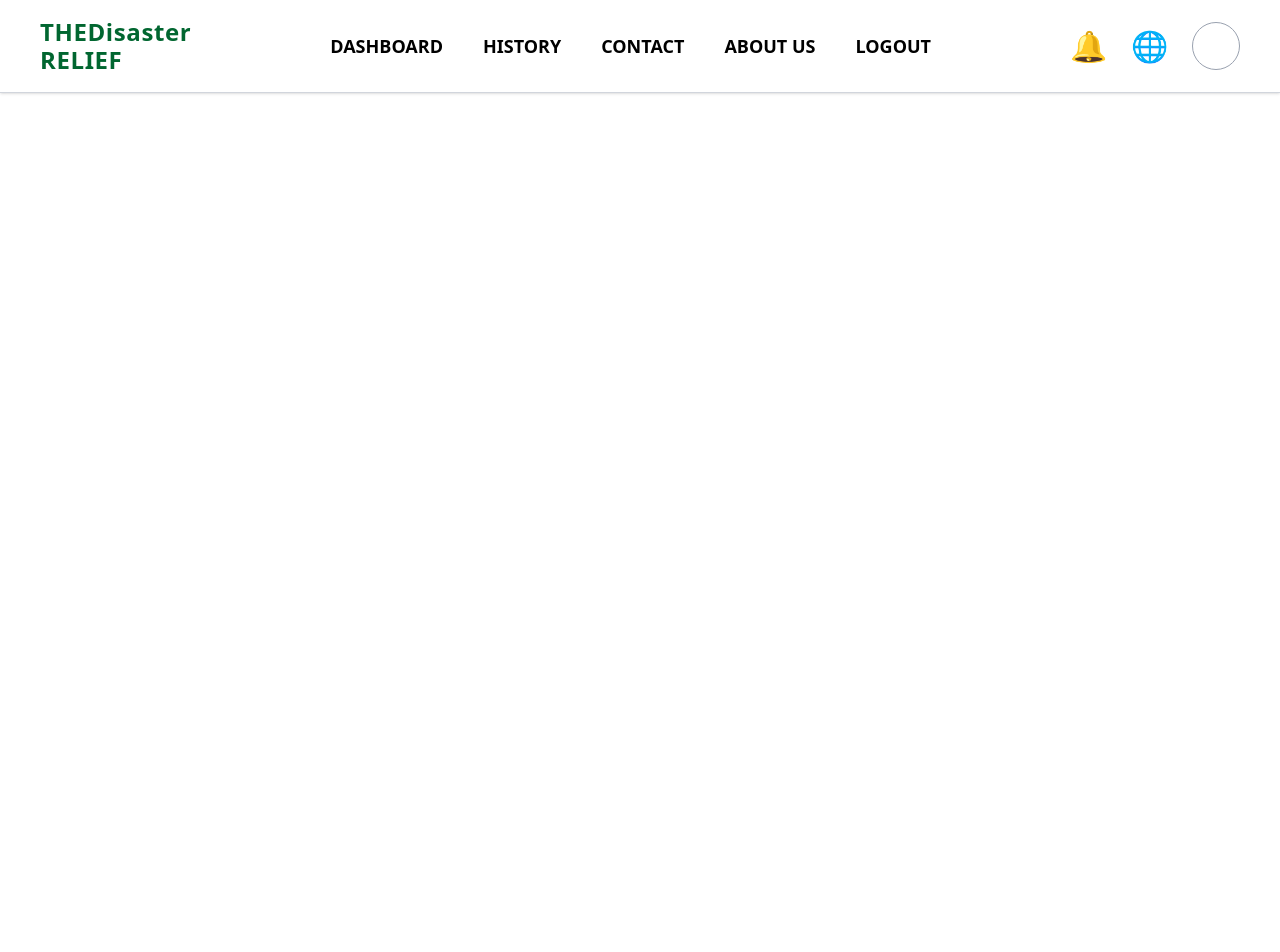
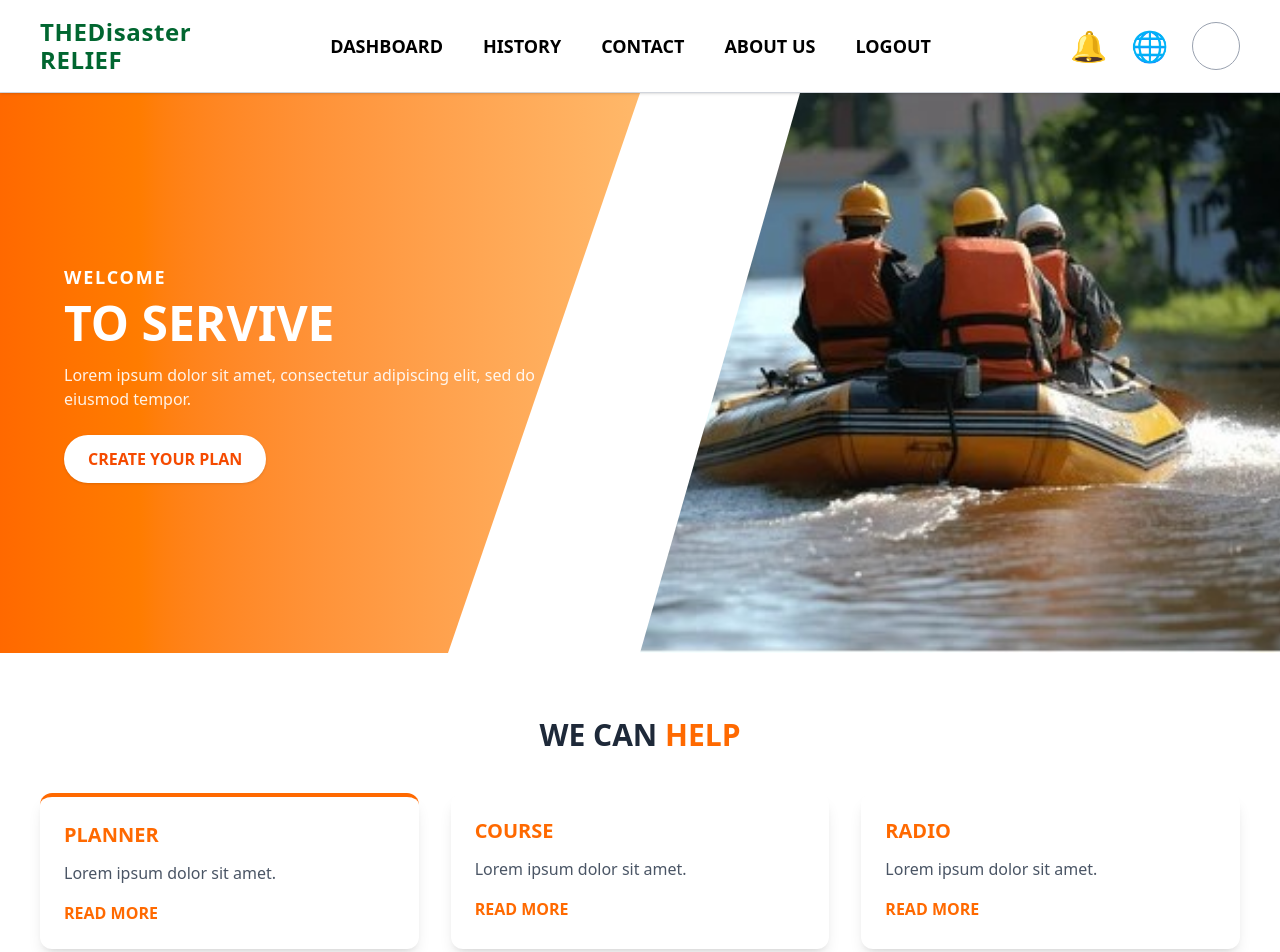
Before and after one commit to kabita800/The-Diasaster-Relief, a React app in the folder frontend/: page / in a window 1280 px wide. Shown: the top 952 px of the page. Before the commit the page ends 800 px from the top, so only its background shows below. Built offline with nearby package versions, Linux system fonts and the light colour scheme; the HTML template or start-up script is replaced by a standard one.

Commit message:
secondcommit

```diff
--- a/frontend/src/App.jsx
+++ b/frontend/src/App.jsx
@@ -1,10 +1,15 @@
 import { Routes, Route } from "react-router-dom";
 import Bar from "./pages/Bar"
+import Home from "./pages/Home"
 function App() {
   return (
-    <Routes>
-      <Route path="/" element={<Bar />} />
-    </Routes>
+
+      <>
+      <Bar />
+      <Routes>
+        <Route path="/" element={<Home />} />
+      </Routes>
+    </>
   );
 }
 
--- a/frontend/src/pages/Bar.jsx
+++ b/frontend/src/pages/Bar.jsx
@@ -4,7 +4,7 @@ import { NavLink } from "react-router-dom";
 
 export default function Bar() {
   return (
-    <div className="w-full flex flex-row items-center justify-between px-10 py-4 border-b border-gray-300 bg-white shadow-sm">
+   <div className="w-full flex flex-row items-center justify-between px-10 py-4 border-b border-gray-300 bg-white shadow-sm sticky top-0 z-50">
       {/* Logo */}
       <h1 className="font-bold text-2xl text-green-800 tracking-wide">
         THEDisaster <span className="block -mt-1">RELIEF</span>
@@ -16,7 +16,7 @@ export default function Bar() {
           to="/dashboard"
           className={({ isActive }) =>
             isActive
-              ? "text-lg font-bold text-orange-400 border-b-2 border-orange-400"
+              ? "text-lg font-bold  border-b-4 border-green-700"
               : "text-lg text-black font-semibold  transition hover:border-b-4 border-green-700"
           }
         >
@@ -27,7 +27,7 @@ export default function Bar() {
   to="/history"
   className={({ isActive }) =>
     isActive
-              ? "text-lg font-bold text-orange-400"
+      ? "text-lg font-bold border-b-4 border-green-700"
       : "text-lg text-black font-semibold hover:border-b-4 border-green-700 transition"
   }
 >
@@ -38,7 +38,7 @@ export default function Bar() {
   to="/contact"
   className={({ isActive }) =>
     isActive
-              ? "text-lg font-bold text-orange-400"
+      ? "text-lg font-bold border-b-4 border-green-700"
       : "text-lg text-black font-semibold hover:border-b-4 border-green-700 transition"
   }
 >
@@ -49,16 +49,24 @@ export default function Bar() {
   to="/aboutus"
   className={({ isActive }) =>
     isActive
-              ? "text-lg font-bold text-orange-400"
+      ? "text-lg font-bold border-b-4 border-green-700"
       : "text-lg text-black font-semibold hover:border-b-4 border-green-700 transition"
   }
 >
   ABOUT US
 </NavLink>
 
-        <button className="text-lg text-black font-semibold hover:border-b-4 border-green-700 transition">
+  <NavLink
+  to="/logout"
+  className={({ isActive }) =>
+    isActive
+      ? "text-lg font-bold border-b-4 border-green-700"
+      : "text-lg text-black font-semibold hover:border-b-4 border-green-700 transition"
+  }
+>
   LOGOUT
-        </button>
+</NavLink>
+
       </div>
 
       {/* Icons Section */}
--- /dev/null
+++ b/frontend/src/pages/DashBoard.jsx
@@ -0,0 +1 @@
+import React from "react";
--- a/frontend/src/pages/Home.jsx
+++ b/frontend/src/pages/Home.jsx
@@ -0,0 +1,78 @@
+import React from "react"
+
+export default function Home() {
+  return (
+   <div className="w-full min-h-screen">
+
+  {/* HERO SECTION */}
+  <div className="relative w-full h-[70vh] overflow-hidden flex">
+
+    {/* LEFT ORANGE DIAGONAL SHAPE */}
+    <div
+      className="relative w-[50%] h-full bg-gradient-to-r from-orange-500 to-orange-300 text-white flex items-center px-16"
+      style={{
+        clipPath: "polygon(0 0, 100% 0, 70% 100%, 0 100%)",
+      }}
+    >
+      {/* TEXT CONTENT */}
+      <div className="max-w-lg z-20">
+        <p className="text-lg font-semibold tracking-widest">WELCOME</p>
+        <h1 className="text-5xl font-extrabold mt-2">TO SERVIVE</h1>
+        <p className="mt-4 text-white/90">
+          Lorem ipsum dolor sit amet, consectetur adipiscing elit, sed do eiusmod tempor.
+        </p>
+
+        <button className="mt-6 bg-white text-orange-600 px-6 py-3 rounded-full font-semibold shadow hover:bg-orange-50">
+          CREATE YOUR PLAN
+        </button>
+      </div>
+    </div>
+
+    {/* RIGHT DIAGONAL IMAGE AREA */}
+    <div
+      className="relative w-[50%] h-full overflow-hidden "
+      style={{
+        clipPath: "polygon(25% 0, 100% 0, 100% 100%, 0 100%)",
+      }}
+    >
+      <img
+        src="/src/assets/rescue-team-navigating-flooded-residential-260nw-2511305493.jpg"
+        alt="hero"
+        className="w-full h-full object-cover"
+      />
+    </div>
+
+  </div>
+
+  {/* WE CAN HELP SECTION */}
+  <div className="text-center mt-16 px-4">
+    <h2 className="text-3xl font-bold text-gray-800">
+      WE CAN <span className="text-orange-500">HELP</span>
+    </h2>
+  </div>
+
+  {/* CARDS SECTION */}
+  <div className="grid grid-cols-1 md:grid-cols-3 gap-8 px-10 mt-10 pb-20">
+
+    <div className="bg-white shadow-lg rounded-xl border-t-4 border-orange-500 p-6">
+      <h3 className="text-xl font-bold text-orange-500">PLANNER</h3>
+      <p className="mt-3 text-gray-600">Lorem ipsum dolor sit amet.</p>
+      <button className="mt-4 text-orange-500 font-semibold">READ MORE</button>
+    </div>
+
+    <div className="bg-white shadow-lg rounded-xl p-6">
+      <h3 className="text-xl font-bold text-orange-500">COURSE</h3>
+      <p className="mt-3 text-gray-600">Lorem ipsum dolor sit amet.</p>
+      <button className="mt-4 text-orange-500 font-semibold">READ MORE</button>
+    </div>
+
+    <div className="bg-white shadow-lg rounded-xl p-6">
+      <h3 className="text-xl font-bold text-orange-500">RADIO</h3>
+      <p className="mt-3 text-gray-600">Lorem ipsum dolor sit amet.</p>
+      <button className="mt-4 text-orange-500 font-semibold">READ MORE</button>
+    </div>
+
+  </div>
+
+</div>
+  )}
```
Also changed, not shown: frontend/src/assets/humanitarian-aid-workers-distribute-essential-600nw-2664261855.webp (added), frontend/src/assets/rescue-team-navigating-flooded-residential-260nw-2511305493.jpg (added), frontend/src/pages/Aboutus.jsx (added), frontend/src/pages/Contact.jsx (added). Lines whose indentation alone changed are shown as unchanged.
